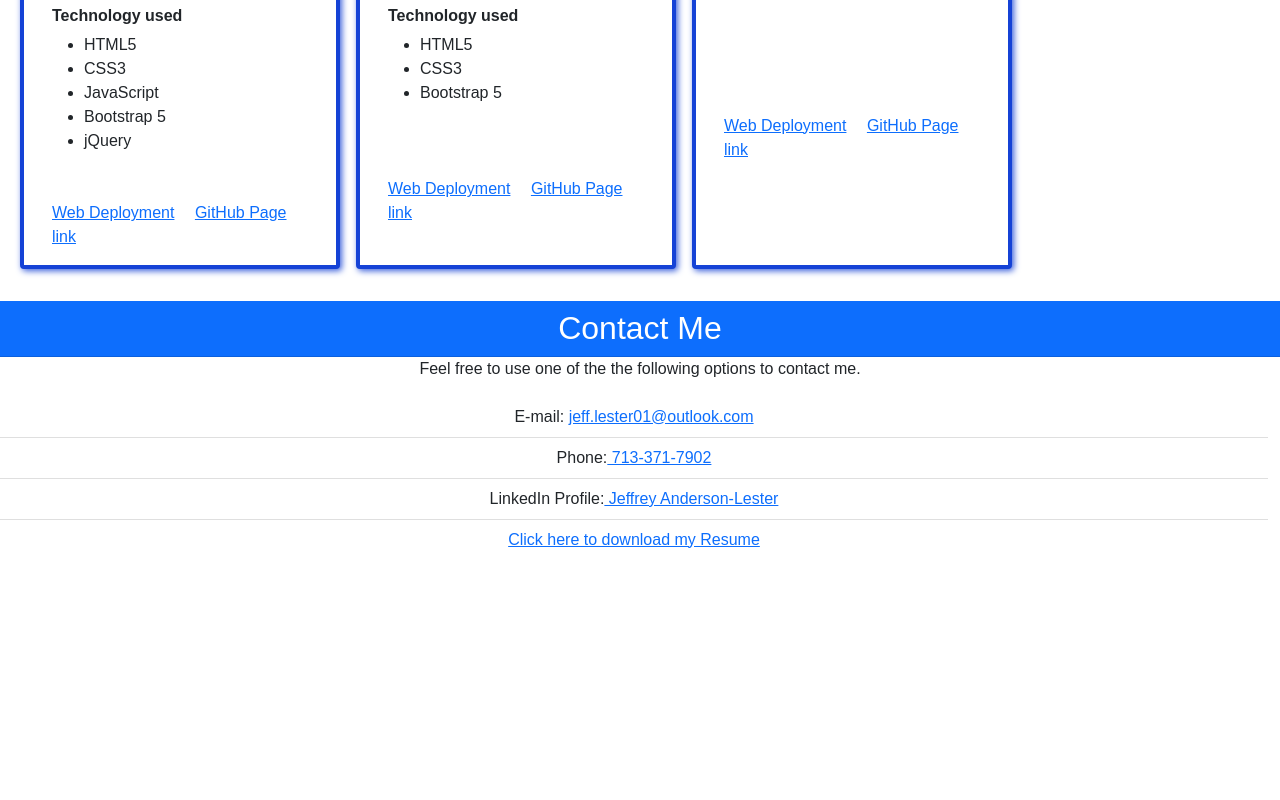
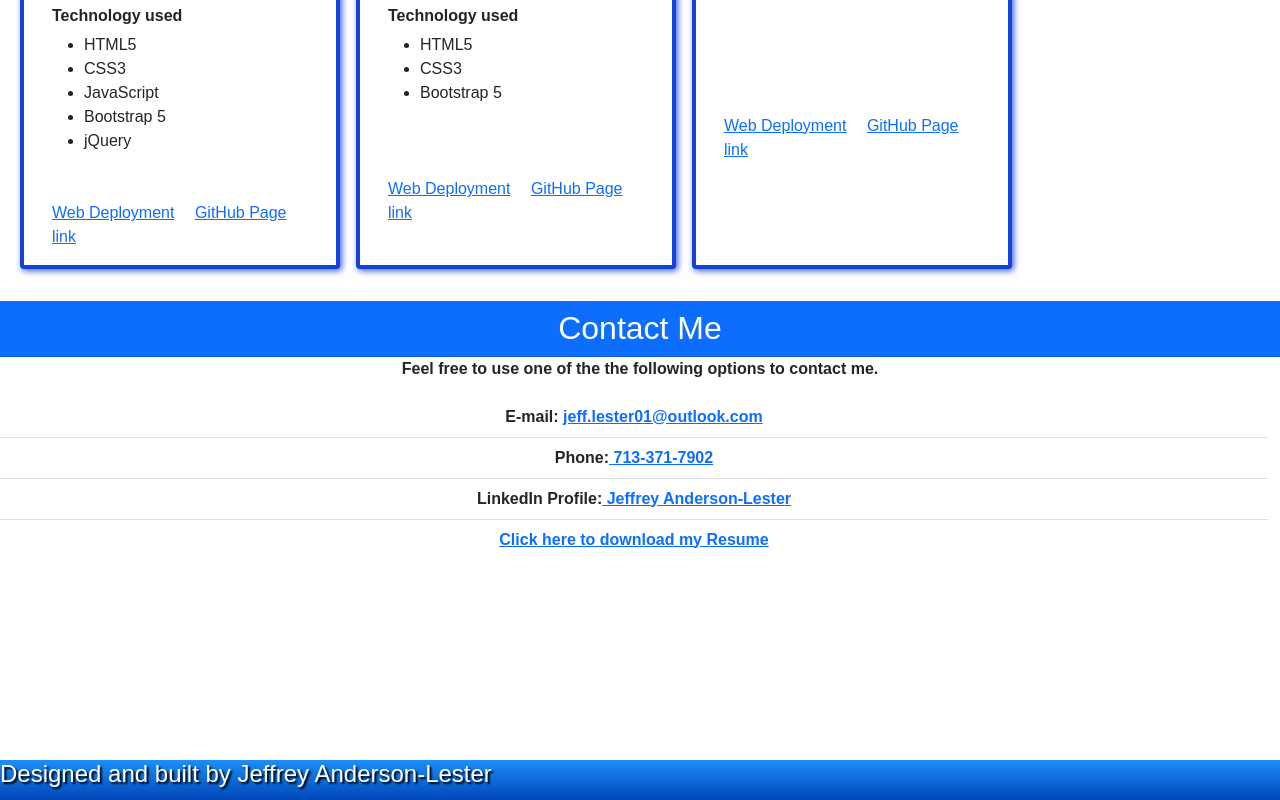
Before and after one commit to JeffGoji/Portfolio-Site, a plain HTML site: page index.html in a window 1280 px wide. Shown: the part 3582-4382 px from the top of the page. Before the commit the page ends 4142 px from the top, so only its background shows below. Drawn offline with nearby package versions, Linux system fonts and the light colour scheme.

Commit message:
replaced footer

```diff
--- a/assets/css/styles.css
+++ b/assets/css/styles.css
@@ -101,15 +101,15 @@ h5 {
 /*Footer styling*/
 
 footer {
-  margin-top: 300px;
-  background: linear-gradient(to bottom, rgba(255, 255, 255), rgb(41, 57, 201));
+  margin-top: 200px;
+  height: 40px;
+  background: linear-gradient(to bottom, rgb(29, 142, 248), rgb(0, 70, 184));
   color: var(--secondary-color);
   text-shadow: 1px 1px 3px var(--primary-color);
 }
 
 footer h4 {
   text-shadow: 2px 2px 2px var(--primary-color);
-  align-content: center;
 }
 
 /*End of Footer styling*/
--- a/index.html
+++ b/index.html
@@ -461,18 +461,19 @@
             <h2 class="card-header bg-primary text-white">Contact Me</h2>
 
 
-            <p>Feel free to use one of the the following options to contact me.
+            <p class="fw-bold">Feel free to use one of the the following options to contact me.
             </p>
             <ul class="list-group list-group-flush">
-                <li class="list-group-item">E-mail: <a href="mailto:jeff.lester01@outlook.com">
+                <li class="list-group-item fw-bold">E-mail: <a href="mailto:jeff.lester01@outlook.com">
                         jeff.lester01@outlook.com</a>
-                </li class="list-group-item">
-                <li class="list-group-item">Phone:<a href="tel:7133717902"> 713-371-7902</a></li>
-                <li class="list-group-item">LinkedIn Profile:<a
+                </li class="list-group-item fw-bold">
+                <li class="list-group-item fw-bold">Phone:<a href="tel:7133717902"> 713-371-7902</a></li>
+                <li class="list-group-item fw-bold">LinkedIn Profile:<a
                         href="https://www.linkedin.com/in/jeffrey-anderson-lester-36b23b112/ " target="_blank"
                         rel="noreferrer"> Jeffrey
                         Anderson-Lester</a> </li>
-                <li class="list-group-item"><a href="/project-2/assets/img/resume.pdf" target="_blank">Click here to
+                <li class="list-group-item fw-bold"><a href="/project-2/assets/img/resume.pdf" target="_blank">Click
+                        here to
                         download my
                         Resume</a>
                 </li>
@@ -481,6 +482,10 @@
 
     </section>
 
+    <!--Footer Section-->
+    <footer>
+        <h4 class="align-bottom">Designed and built by Jeffrey Anderson-Lester</h4>
+    </footer>
 
 
     <!--Bootstrap 5.1.0-->
```
